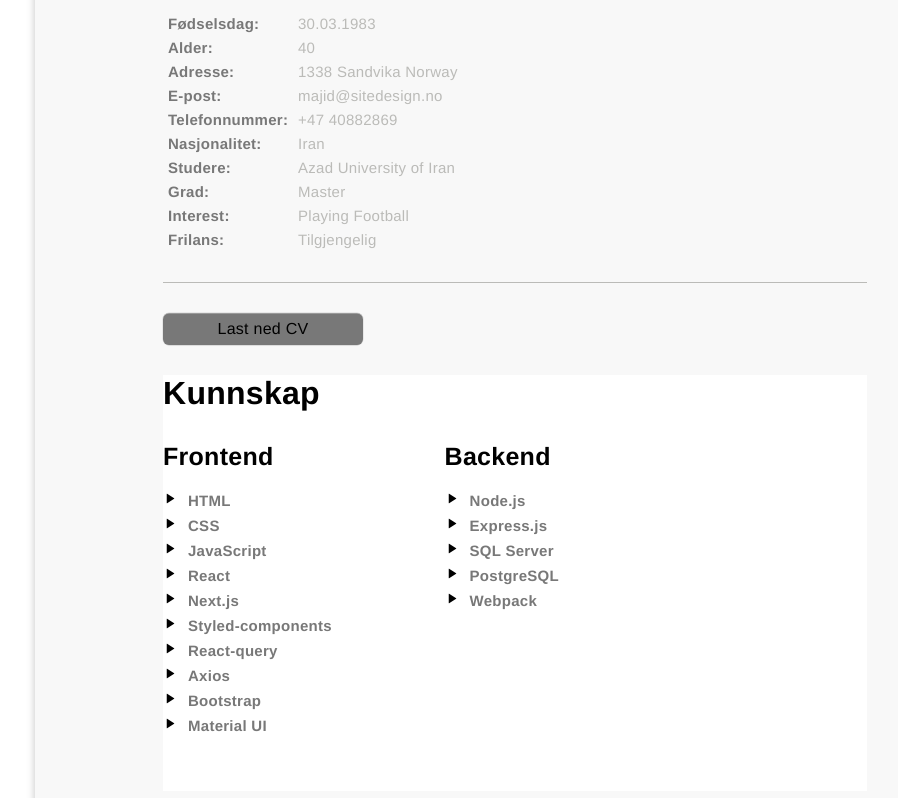
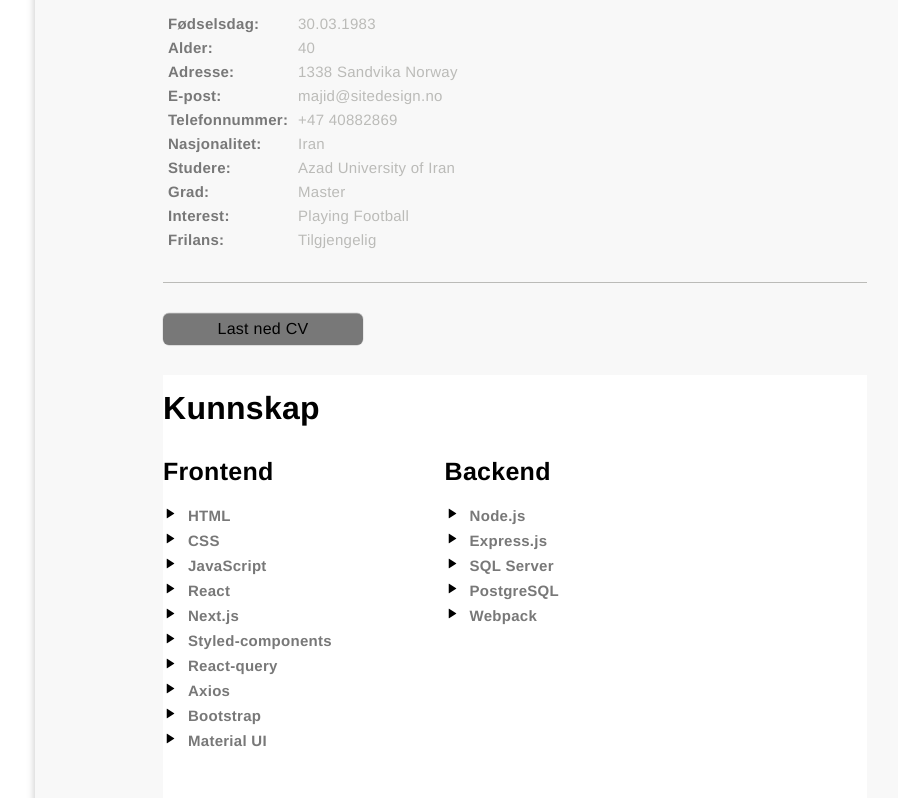
Before and after one commit to maf256/sitedesign, a Next.js app: page /about in a window 1280 px wide. Shown: the part 1383-2181 px from the top of the page, without its empty margins (285-1183 px from the left). Built offline with nearby package versions, Linux system fonts and the light colour scheme.

Commit message:
fixed h1 in knowledge

```diff
--- a/components/about/pageStyled.js
+++ b/components/about/pageStyled.js
@@ -135,6 +135,9 @@ export const Knowledge = styled.div`
 export const UlKnowledgeDiv = styled.ul`
     width: 100%;
     background-color: ${({theme}) => theme.BC_Home2};
+    h1 {
+        padding-top: 15px;
+    }
 
 `
 export const UlKnowledge = styled.ul`
@@ -179,12 +182,10 @@ export const UlEducation = styled.ul`
     min-width: 400px;
     width: 40%;
     border-left: 1px solid black;
-    /* box-shadow: 0 0 0.5px rgba(0, 0, 0, 0.5); */
     padding-left: 5px;
     display: flex;
     color: ${({theme}) => theme.Text_Logo};
     flex-direction: column;
-        /* background-color: red; */
 
     h5 {
         width: 100px;
@@ -204,7 +205,7 @@ export const UlEducation = styled.ul`
         font-size: 15px;
     }
     div {
-        margin-left: 10px;
+        margin-left: 20px;
         display: inline-flex;
         flex-direction: column;
     }
```
